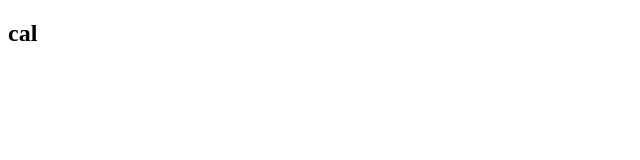
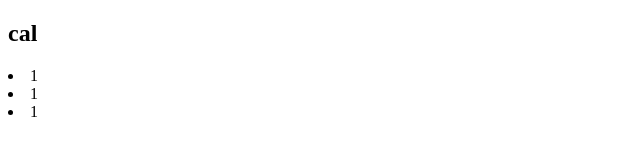
Before and after one commit to D0tun/Calculator, a plain HTML site: page index.html in a window 1280 px wide. Shown: the full height of the page, 0-640 px from the left. Drawn offline with Linux system fonts and the light colour scheme.

Commit message:
nothing much

```diff
--- a/index.html
+++ b/index.html
@@ -7,6 +7,10 @@
     <link rel="stylesheet" href="style.css">
     <title>Calculator</title>
     <h2>cal</h2>
+    <li>1</li>
+    <li>1</li>
+    <li>1</li>
+
 </head>
 <body>
 
```
